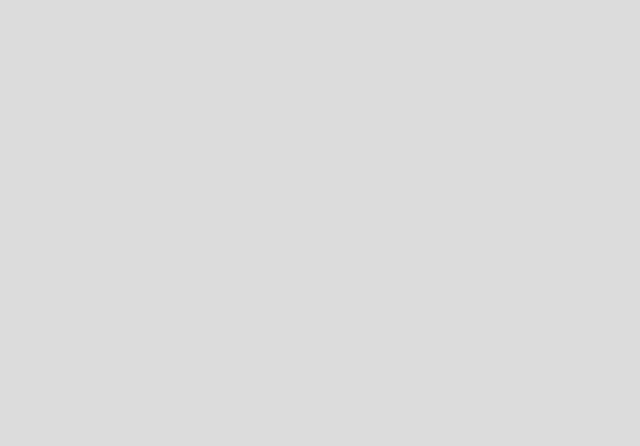
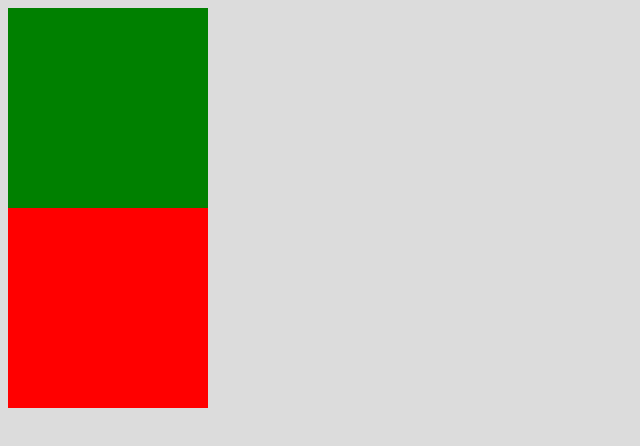
Before and after one commit to Brenda902/teste-tutorial, a plain HTML site: page index.html in a window 1280 px wide. Shown: the whole page, without its empty margins (0-640 px from the left). Drawn offline with Linux system fonts and the light colour scheme.

Commit message:
Update index.html

```diff
--- a/index.html
+++ b/index.html
@@ -19,6 +19,7 @@
         </style>
     </head>
     <body>
-        <div class="box"></div>
+        <div class="box bg-green"></div>
+        <div class="box bg-red"></div>
     </body>
 </html>
```
